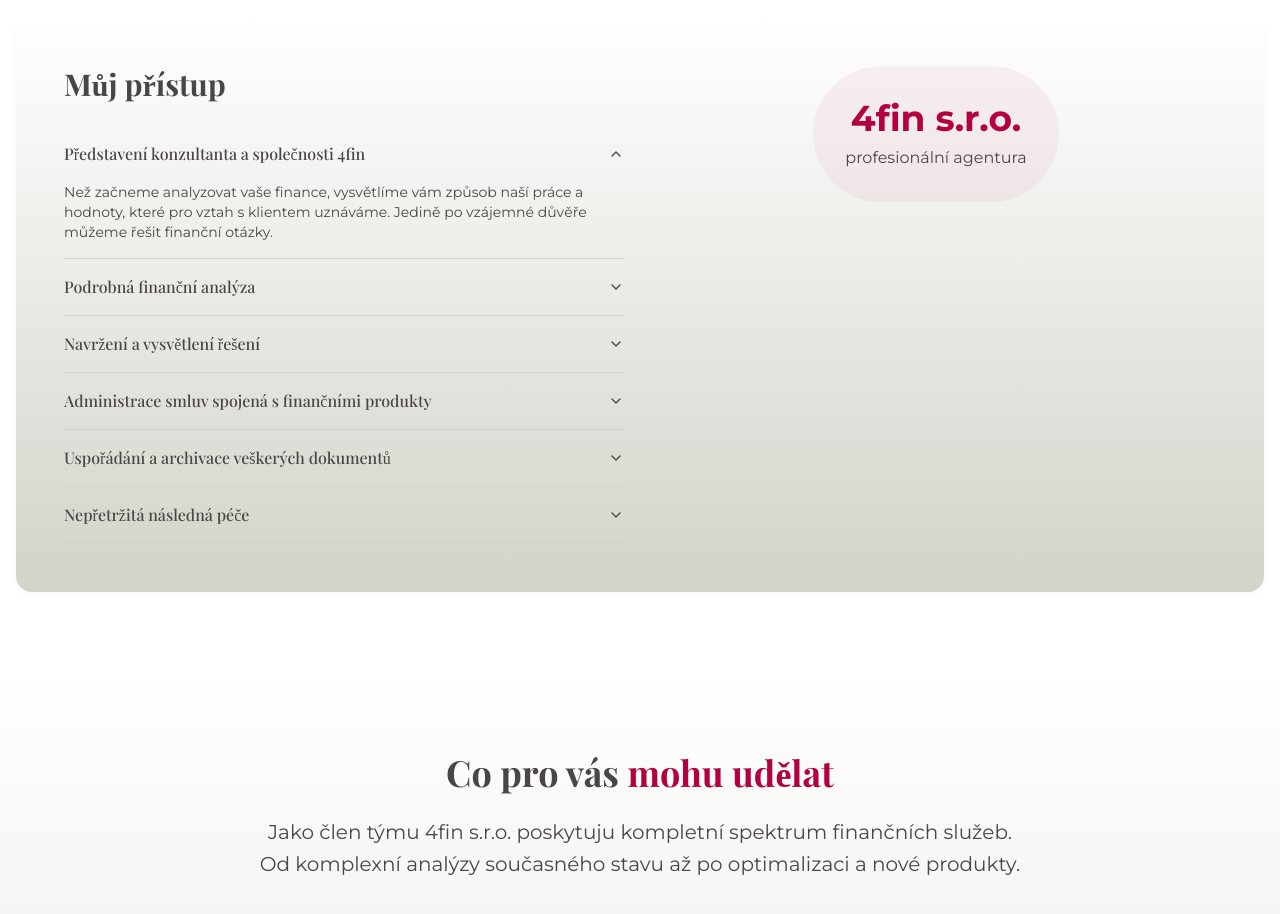
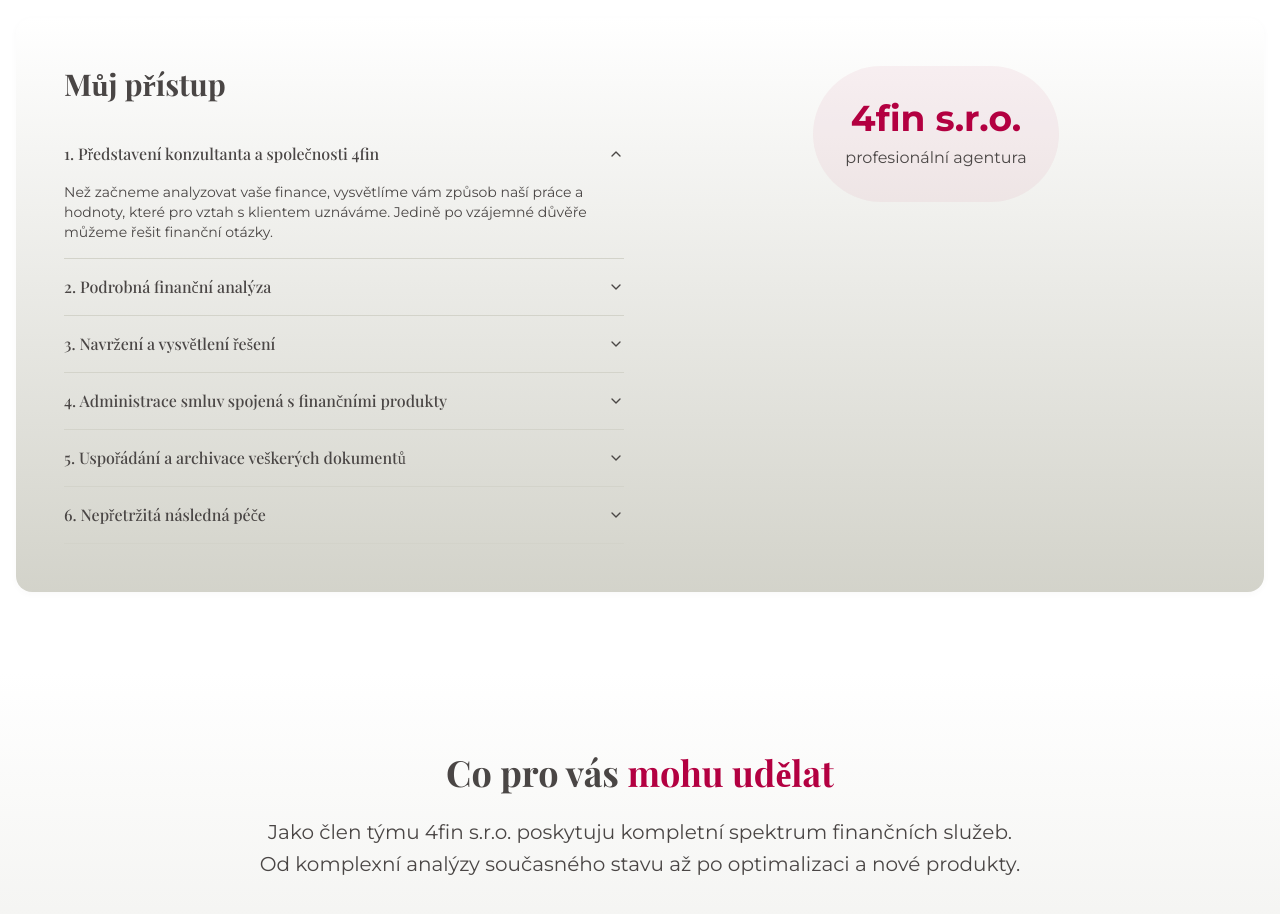
Before and after one commit to Maximus9393/finance-s-albertem, a React (Vite) app: page / in a window 1280 px wide. Shown: the part 1380-2294 px from the top of the page. Built offline with nearby package versions, Linux system fonts and the light colour scheme; no server answers.

Commit message:
Add numbering to About section
Add numbering to the "About us" section to reflect the chronological description of client cooperation.

```diff
--- a/src/components/About.tsx
+++ b/src/components/About.tsx
@@ -62,7 +62,7 @@ const About = () => {
               <Accordion type="single" collapsible={false} defaultValue="item-1" className="w-full">
                 <AccordionItem value="item-1">
                   <AccordionTrigger>
-                    Představení konzultanta a společnosti 4fin
+                    1. Představení konzultanta a společnosti 4fin
                   </AccordionTrigger>
                   <AccordionContent>
                     Než začneme analyzovat vaše finance, vysvětlíme vám způsob naší práce a hodnoty, které pro vztah s klientem uznáváme. Jedině po vzájemné důvěře můžeme řešit finanční otázky.
@@ -70,7 +70,7 @@ const About = () => {
                 </AccordionItem>
                 <AccordionItem value="item-2">
                   <AccordionTrigger>
-                    Podrobná finanční analýza
+                    2. Podrobná finanční analýza
                   </AccordionTrigger>
                   <AccordionContent>
                     Zanalyzujeme pro vás a připravíme profesionální finanční analýzu, abychom zoptimalizovali a nastavili vaše finance podle vašich potřeb.
@@ -78,7 +78,7 @@ const About = () => {
                 </AccordionItem>
                 <AccordionItem value="item-3">
                   <AccordionTrigger>
-                    Navržení a vysvětlení řešení
+                    3. Navržení a vysvětlení řešení
                   </AccordionTrigger>
                   <AccordionContent>
                     Na základě analýzy potřeb vám vypracujeme, představíme a vysvětlíme komplexní optimalizaci vašich financí.
@@ -86,7 +86,7 @@ const About = () => {
                 </AccordionItem>
                 <AccordionItem value="item-4">
                   <AccordionTrigger>
-                    Administrace smluv spojená s finančními produkty
+                    4. Administrace smluv spojená s finančními produkty
                   </AccordionTrigger>
                   <AccordionContent>
                     Zajistíme vám kompletní administrativu vašich finančních produktů.
@@ -94,7 +94,7 @@ const About = () => {
                 </AccordionItem>
                 <AccordionItem value="item-5">
                   <AccordionTrigger>
-                    Uspořádání a archivace veškerých dokumentů
+                    5. Uspořádání a archivace veškerých dokumentů
                   </AccordionTrigger>
                   <AccordionContent>
                     Uspořádáme vám všechny smlouvy a související dokumenty do přehledného šanonu, abyste je vždy měli po ruce.
@@ -102,7 +102,7 @@ const About = () => {
                 </AccordionItem>
                 <AccordionItem value="item-6">
                   <AccordionTrigger>
-                    Nepřetržitá následná péče
+                    6. Nepřetržitá následná péče
                   </AccordionTrigger>
                   <AccordionContent>
                     Postaráme se o vás a neustále budeme monitorovat růst vašeho majetku podle stanovených cílů a přání. Servisní schůzku doporučujeme vždy po 12 měsících.
```
